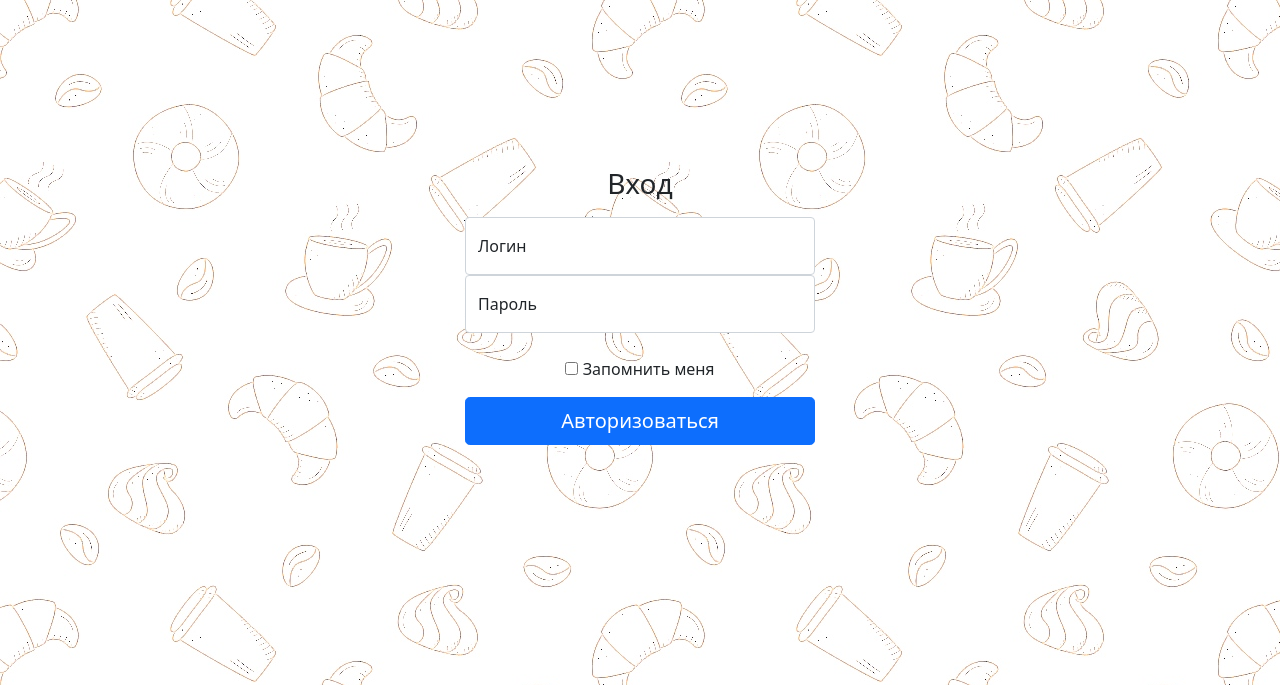
After one commit to viikoshh/diplom-by-viikoshh, a Flask app: page /login.html in a window 1280 px wide. The commit adds this page. Shown: the top 685 px of the page. Run offline with Flask 2, Linux system fonts and the light colour scheme.

Commit message:
комментарий к изменениям

```diff
--- a/main.py
+++ b/main.py
@@ -8,5 +8,10 @@ def index():
     return render_template('index.html')
 
 
+@app.route('/login.html')
+def login():
+    return render_template('login.html')
+
+
 if __name__ == '__main__':
     app.run(debug=True)
--- /dev/null
+++ b/static/style_login.css
@@ -0,0 +1,10 @@
+.form{
+    width: 350px;
+    margin-right: auto;
+    margin-left: auto;
+    margin-top: 15%;
+}
+body{
+    background-image: url("image/фон.jpg");
+    background-repeat: repeat;
+}
--- a/templates/index.html
+++ b/templates/index.html
@@ -20,7 +20,7 @@
             <li><a href="#Contact" class="menu-up nav-link px-2 link-dark">Контакты</a></li>
         </ul>
         <div class="rightbtn col-md-3 text-end login">
-          <button type="button" class="btn btn-outline-primaryy me-2">Вход</button>
+          <a type="button" class="btn btn-outline-primaryy me-2" href="login.html">Вход</a>
           <button type="button" class="btn btn-warning">Регистрация</button>
         </div>
     </header>
--- /dev/null
+++ b/templates/login.html
@@ -0,0 +1,39 @@
+<!doctype html>
+<html lang="ru">
+<head>
+    <meta charset="UTF-8">
+    <meta name="viewport"
+          content="width=device-width, user-scalable=no, initial-scale=1.0, maximum-scale=1.0, minimum-scale=1.0">
+    <meta http-equiv="X-UA-Compatible" content="ie=edge">
+    <link rel="stylesheet" href="{{ url_for('static', filename='style_login.css') }}">
+    <link rel="stylesheet" href="https://cdn.jsdelivr.net/npm/bootstrap@5.1.3/dist/css/bootstrap.min.css">
+    <title>Document</title>
+</head>
+<body class="text-center">
+
+    <main class="form-signin">
+     <div class="container">
+      <form class="form">
+        <h1 class="h3 mb-3 fw-normal">Вход</h1>
+
+        <div class="form-floating">
+          <input type="email" class="form-control" id="floatingInput" placeholder="Login">
+          <label for="floatingInput">Логин</label>
+        </div>
+        <div class="form-floating">
+          <input type="password" class="form-control" id="floatingPassword" placeholder="Password">
+          <label for="floatingPassword">Пароль</label>
+        </div>
+
+        <div class="checkbox mb-3">
+            <br>
+          <label>
+            <input type="checkbox" value="remember-me"> Запомнить меня
+          </label>
+        </div>
+        <button class="w-100 btn btn-lg btn-primary" type="submit">Авторизоваться</button>
+      </form>
+      </div>
+    </main>
+</body>
+</html>
```
Also changed, not shown: images/1.png (deleted).
